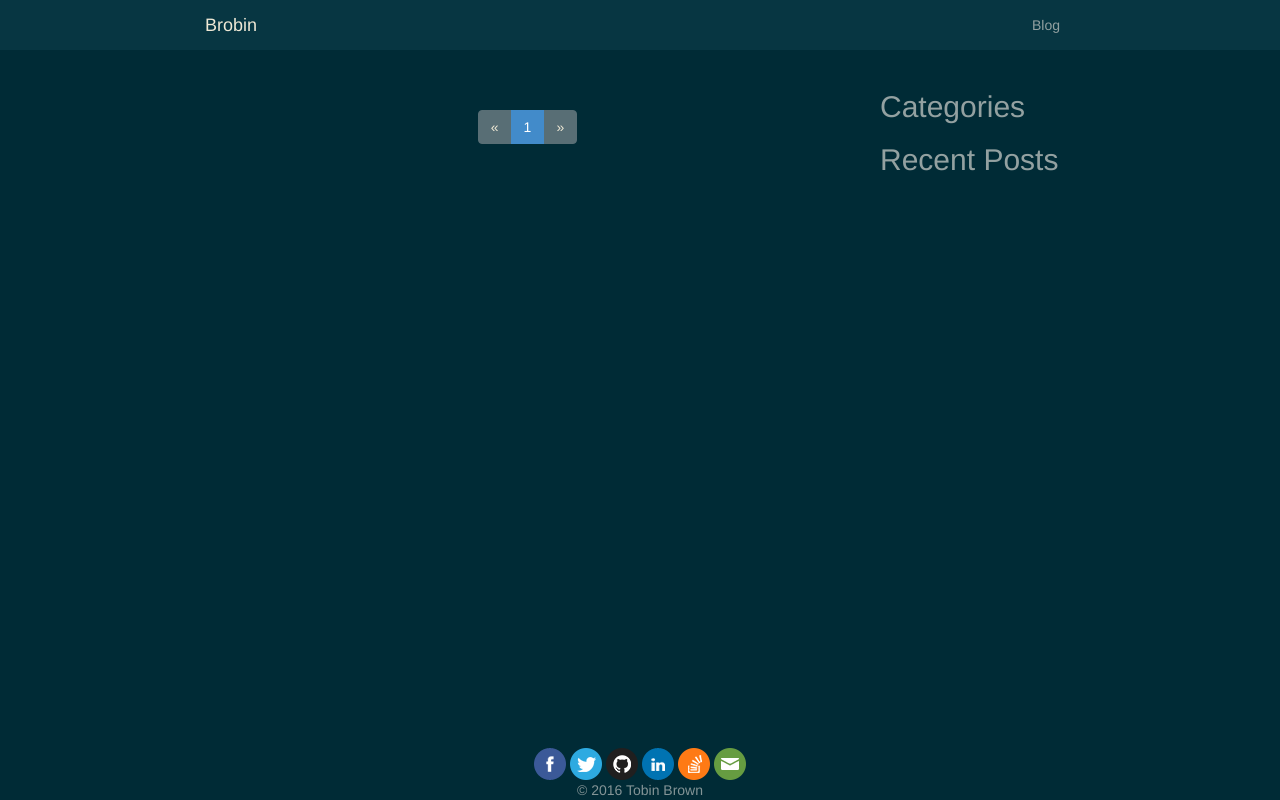
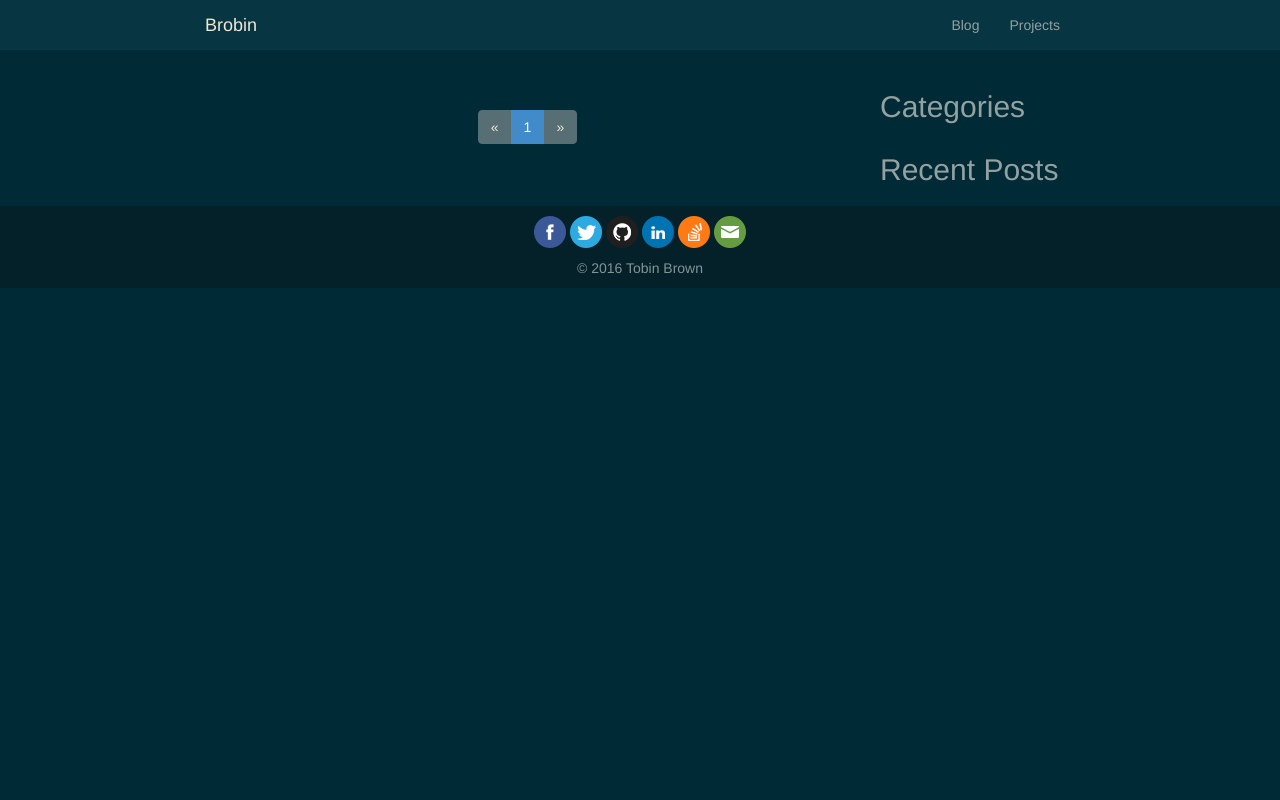
Before and after one commit to Brobin/brobin-v2, a Django app: page /blog/ in a window 1280 px wide. Run offline with Django 3.2, Linux system fonts and the light colour scheme; data that the repository does not hold is empty; parts of the project's set-up code (start-up, migrations or seed data) failed here and were passed over; some libraries are stand-ins or nearby versions.

Commit message:
final tweaks to footer and sidebar

```diff
--- a/blog/templates/_sidebar.html
+++ b/blog/templates/_sidebar.html
@@ -1,13 +1,16 @@
+<div class="row">
+    <div class="col-sm-12 col-xs-6">
         <h2>Categories</h2>
-
         {% for cat in categories %}
             <a href="{{cat.url}}">{{cat.title}}</a>
             <br/>
         {% endfor %}
-
+    </div>
+    <div class="col-sm-12 col-xs-6">
         <h2>Recent Posts</h2>
-
         {% for post in recent %}
             <a href="{{post.url}}">{{post.title}}</a>
             <br/>
         {% endfor %}
+    </div>
+</div>
--- a/brobin/static/css/site.css
+++ b/brobin/static/css/site.css
@@ -2,16 +2,14 @@ html {
     position: relative;
     min-height: 100%;
 }
-body {
-    margin-bottom: 60px;
-}
-.footer {
-    position: absolute;
-    bottom: 0;
-    width: 100%;
-}
 .container {
     max-width: 900px;
+}
+footer {
+    margin-top:10px;
+    padding-top: 10px;
+    padding-bottom: 10px;
+    background-color: #042029;
 }
 img {
     max-width: 100%;
--- a/brobin/templates/base.html
+++ b/brobin/templates/base.html
@@ -30,6 +30,7 @@
             <div class="collapse navbar-collapse" id="bs-example-navbar-collapse-1">
                 <ul class="nav navbar-nav navbar-right">
                     <li><a href="/blog" class="large-text">Blog</a></li>
+                    <li><a href="/projects" class="large-text">Projects</a></li>
                 </ul>
             </div>
         </div>
@@ -61,8 +62,9 @@
             <a href="mailto:tobin@brobin.me" title="Contact Me">
                 <img src="{% static "img/icons/email.png" %}">
             </a>
-            <br>
-            <span>© 2016 Tobin Brown</span>
+        </div>
+        <div class="container text-center" style="padding-top:10px;">
+            <span>&copy; 2016 Tobin Brown</span>
         </div>
     </footer>
 </body>
```
Also changed, not shown: 1 other file. Lines whose indentation alone changed are shown as unchanged.
